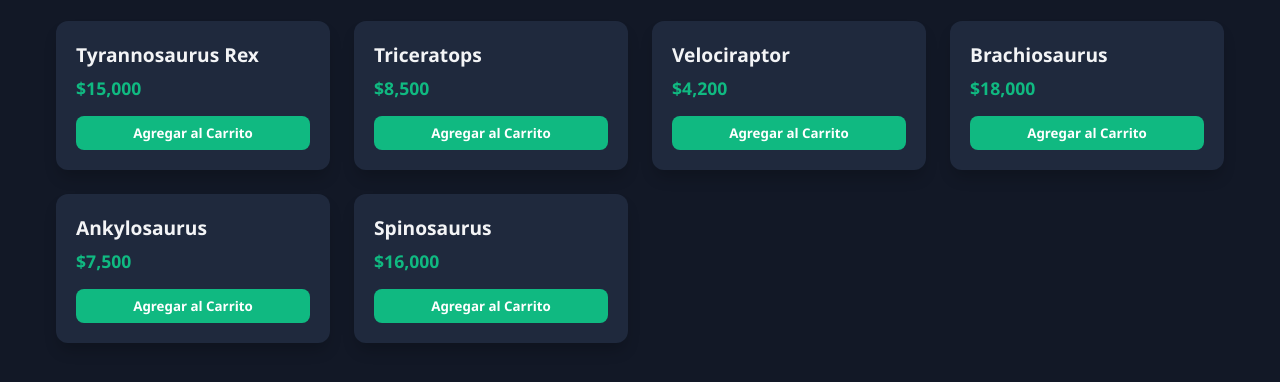
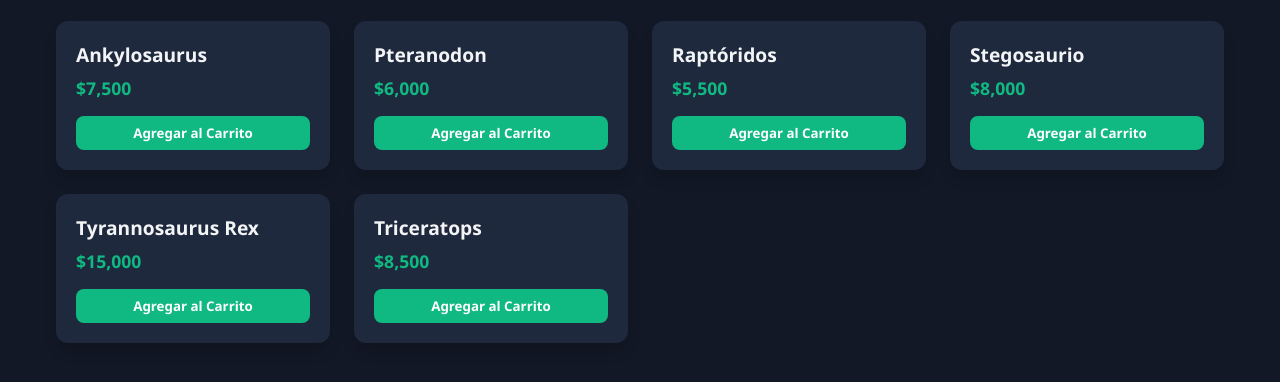
Before and after one commit to genderson606/base-de-datos, a plain HTML site: page index.html in a window 1280 px wide. Shown: the part 146-528 px from the top of the page. Drawn offline with nearby package versions, Linux system fonts and the light colour scheme.

Commit message:
Update product list with new items and images

```diff
--- a/index.html
+++ b/index.html
@@ -316,15 +316,14 @@
         let authMode = 'login'; // 'login' o 'signup'
         let cart = [];
 
-        const products = [
-            { id: 1, name: 'Tyrannosaurus Rex', price: 15000 },
-            { id: 2, name: 'Triceratops', price: 8500 },
-            { id: 3, name: 'Velociraptor', price: 4200 },
-            { id: 4, name: 'Brachiosaurus', price: 18000 },
-            { id: 5, name: 'Ankylosaurus', price: 7500 },
-            { id: 6, name: 'Spinosaurus', price: 16000 }
-        ];
-
+      const products = [
+    { id: 1, name: 'Ankylosaurus', price: 7500, image: 'anjylosaurus.jpg' },
+    { id: 2, name: 'Pteranodon', price: 6000, image: 'pteranodon.jpg' },
+    { id: 3, name: 'Raptóridos', price: 5500, image: 'raptoridos.jpg' },
+    { id: 4, name: 'Stegosaurio', price: 8000, image: 'stegosaurio.jpg' },
+    { id: 5, name: 'Tyrannosaurus Rex', price: 15000, image: 'trexpnso.jpg' },
+    { id: 6, name: 'Triceratops', price: 8500, image: 'triceratop.jpg' }
+];
         // INICIALIZACIÓN
         document.addEventListener('DOMContentLoaded', async () => {
             renderProducts();
```
